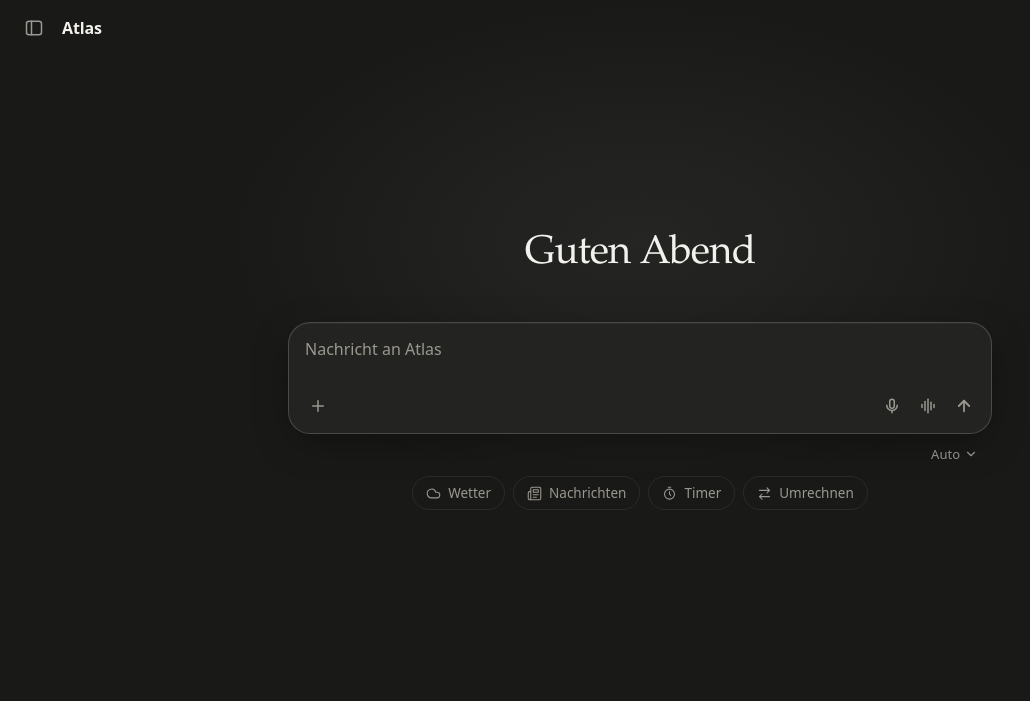
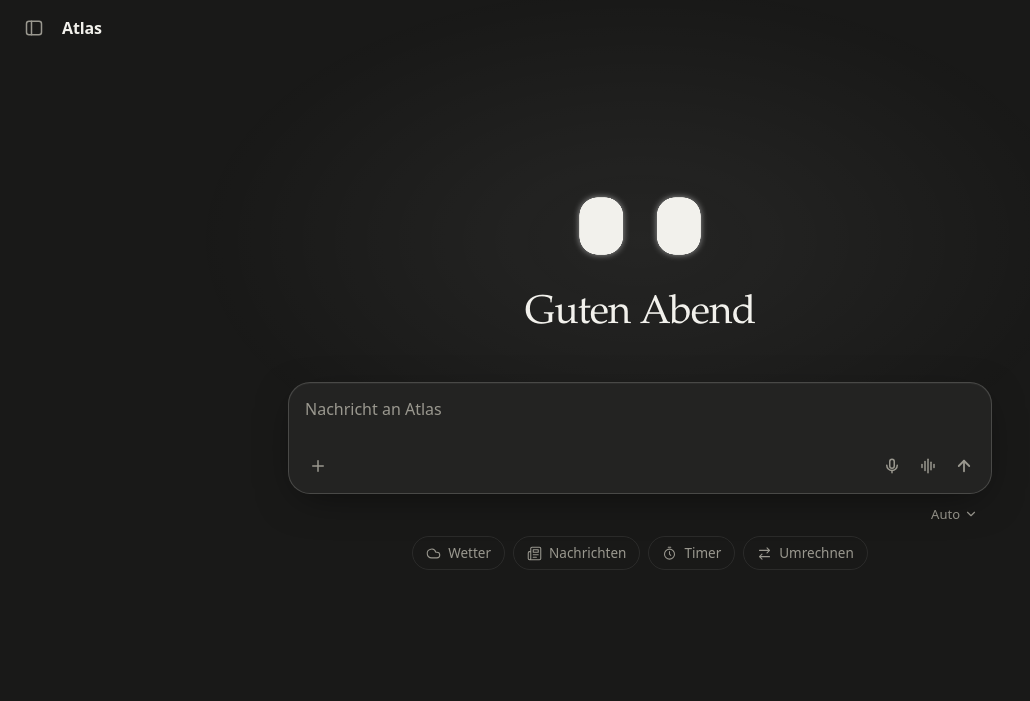
Before and after one commit to Breitmann177/Atlas, a plain HTML site: page index.html in a window 1280 px wide. Shown: the whole page, without its empty margins (0-1030 px from the left). Drawn offline with nearby package versions, Linux system fonts and the light colour scheme; no server answers; a small style sheet from the web is missing.

Commit message:
Gesicht: Roboter-Augen statt Halftone-Auge
Zwei runde, leuchtende Augen mit Stimmungen (blinzeln, zuhören, nachdenken, suchen, sprechen,
froh "^ ^", Timer als Füllstand, Münze/Würfel). Groß über der Begrüßung, klein oben links im Chat.

```diff
--- a/index.html
+++ b/index.html
@@ -609,11 +609,20 @@
   body:not(.klein) #plusmenue { top:calc(100% + 8px); bottom:auto; transform-origin:top left; }
   #plus[aria-expanded="true"] { transform:none; background:var(--karte); color:var(--fg); }
   #plusmenue { box-shadow:0 16px 48px -12px rgba(0,0,0,.6); border-color:var(--rand); }
+
+  /* ---- Roboter-Augen: groß über der Begrüßung, klein oben links ---- */
+  #auge, body.klein #auge { display:block; position:static; transform:none; transition:none; z-index:auto; cursor:default; }
+  #hero { flex-direction:column; gap:6px; }
+  #hero #auge { width:200px; height:auto; margin-bottom:2px; }
+  .logo #auge { width:34px; height:auto; }
+  body.wurf #auge, body.klein.wurf #auge { position:fixed; z-index:20; top:90px; left:50%; width:min(320px,70vw); transform:translateX(-50%); }
+  body.wurf::before { display:block; background:var(--bg); opacity:.92; }
+  @media (max-width:480px) { #hero #auge { width:150px; } }
 </style>
 
 </head>
 <body>
-<canvas id="auge" title="Menü"></canvas>
+<canvas id="auge" aria-hidden="true"></canvas>
 <button type="button" id="timeranzeige" title="Timer stoppen" hidden></button>
 <div id="wurfanzeige" hidden></div>
 
@@ -1809,9 +1818,6 @@
   function schliesseSeite() { seite.classList.remove("offen"); schleier.classList.remove("offen"); }
   document.getElementById("menueKnopf").addEventListener("click", () => oeffneSeite());
   document.getElementById("modusKnopf").addEventListener("click", (e) => { e.stopPropagation(); document.getElementById("plus").click(); });
-  document.getElementById("auge").addEventListener("click", () => {
-    if (seite.classList.contains("offen")) schliesseSeite(); else oeffneSeite();
-  });
   schleier.addEventListener("click", schliesseSeite);
   document.getElementById("zu").addEventListener("click", schliesseSeite);
   document.addEventListener("keydown", (e) => { if (e.key === "Escape") schliesseSeite(); });
@@ -2009,33 +2015,46 @@
   }
   document.querySelectorAll(".kachel[data-design]").forEach((k) => k.addEventListener("click", () => setzeDesign(k.dataset.design)));
 
-  // ---------- Halftone-Auge ----------
+  // ---------- Roboter-Augen ----------
+  // Zwei runde Augen als "Gesicht" von Atlas (in der App und später vorne auf der Box). Jede Stimmung setzt Zielwerte,
+  // die Augen gleiten weich dorthin:
+  //   ruhe    – blinzelt ab und zu, schaut kurz umher, freut sich manchmal
+  //   hoert   – Augen groß und wach, leichtes Pulsieren
+  //   denkt   – schauen nach oben zur Seite, etwas schmaler, ein Auge kleiner (nachdenklich)
+  //   sucht   – schauen schnell hin und her
+  //   spricht – wippen im Rhythmus, leicht fröhlich
+  //   froh    – kurz nach einer Antwort: "^ ^"
+  //   timer   – die Augen sind Füllstände, die Restzeit läuft nach unten ab
+  //   wurf    – Münze oder Würfel statt der Augen
   (function () {
     const canvas = document.getElementById("auge");
     const c = canvas.getContext("2d");
-    const W = 380, H = 210, R = 6;
-    canvas.width = W; canvas.height = H;
-    const quelle = document.createElement("canvas");
-    quelle.width = W; quelle.height = H;
-    const q = quelle.getContext("2d", { willReadFrequently: true });
-
-    let farbe = "#d4d4d4";
+    const W = 320, H = 180, SKALA = 2;
+    canvas.width = W * SKALA; canvas.height = H * SKALA;
+    c.scale(SKALA, SKALA);
+
+    // Platz: im leeren Chat groß über der Begrüßung, sonst klein neben dem Namen oben links
+    const hero = document.getElementById("hero"), kopf = document.querySelector("header .logo");
+    function platzieren() {
+      const klein = document.body.classList.contains("klein");
+      if (klein && canvas.parentElement !== kopf) kopf.prepend(canvas);
+      if (!klein && canvas.parentElement !== hero) hero.prepend(canvas);
+    }
+    platzieren();
+    new MutationObserver(platzieren).observe(document.body, { attributes: true, attributeFilter: ["class"] });
+
+    let farbe = "#f2f1ec", leuchten = true;
     window.augeFarbe = () => {
-      farbe = getComputedStyle(document.documentElement).getPropertyValue("--punkt").trim() || farbe;
+      const st = getComputedStyle(document.documentElement);
+      farbe = st.getPropertyValue("--fg").trim() || farbe;
+      leuchten = document.documentElement.dataset.theme !== "hell";
     };
-
-    // Freundliches Auge mit Stimmungen. Jede Stimmung setzt Zielwerte, das Auge gleitet weich dorthin:
-    //   ruhe     – offen, schaut ab und zu kurz umher, lächelt manchmal
-    //   hoert    – Live-Modus hört zu: weit offen, große Pupille
-    //   denkt    – schaut nach oben zur Seite, leicht zusammengekniffen
-    //   sucht    – schaut schnell umher
-    //   spricht  – lächelt und wippt im Rhythmus
-    //   froh     – kurz nach einer Antwort: lächelt ("^"-Auge)
+    window.augeFarbe();
+
     const ziel = { x: 0, y: 0 }, pos = { x: 0, y: 0 };
-    let blinzelStart = 0, naechstes = performance.now() + 2500;
-    let offen = 1, freude = 0, pupilleR = 24, naechsterUmblick = 0, naechstesLaecheln = performance.now() + 9000;
-    let uhr = 0;  // 0 = normale Pupille, 1 = Uhr (Timer läuft)
-    const UMHER = [[-1, -.3], [1, -.2], [.7, .6], [-.7, .5], [0, -.7], [1, .1], [-1, .2]];
+    let blinzelStart = -1000, naechstes = performance.now() + 2500;
+    let offen = 1, breite = 1, freude = 0, schief = 0, naechsterUmblick = 0, naechsteFreude = performance.now() + 12000;
+    const UMHER = [[-1, -.3], [1, -.2], [.7, .5], [-.7, .4], [0, -.6], [1, .1], [-1, .2]];
 
     function stimmung(t) {
       if (window.hermesWurf) return "wurf";
@@ -2048,145 +2067,112 @@
       return "ruhe";
     }
 
-    // Münze oder Würfel statt Pupille: bleibt an Ort und Stelle, dreht sich immer langsamer und landet auf dem Ergebnis.
-    // Beim Drehen sieht man beide Seiten der Münze im Wechsel, zuletzt die, auf der sie landet.
-    // Die dunkle Scheibe dahinter verdeckt die Pupille, auch wenn die Münze beim Drehen fast unsichtbar schmal ist.
+    function form(x, y, w, h) {
+      c.beginPath(); c.roundRect(x - w / 2, y - h / 2, w, h, Math.min(w, h) * 0.42);
+    }
+
+    function einAuge(cx, cy, w, h, rest) {
+      if (freude > 0.5) {  // "^": ein Bogen statt des Auges
+        const f = (freude - 0.5) * 2;
+        c.lineWidth = w * 0.26; c.lineCap = "round"; c.strokeStyle = farbe;
+        c.beginPath();
+        c.moveTo(cx - w * 0.42, cy + h * 0.12 * f + 6);
+        c.quadraticCurveTo(cx, cy - h * 0.42 * f, cx + w * 0.42, cy + h * 0.12 * f + 6);
+        c.stroke();
+        return;
+      }
+      if (rest !== null) {  // Timer: Umriss plus Füllstand
+        form(cx, cy, w, h); c.lineWidth = 4; c.strokeStyle = farbe; c.stroke();
+        c.save(); form(cx, cy, w - 10, h - 10); c.clip();
+        const fh = (h - 10) * rest;
+        c.fillStyle = farbe; c.fillRect(cx - w / 2, cy + (h - 10) / 2 - fh, w, fh);
+        c.restore();
+        return;
+      }
+      form(cx, cy, w, h); c.fillStyle = farbe; c.fill();
+    }
+
     function wurfZeichnen(t, cx, cy) {
       const w = window.hermesWurf, p = Math.min(1, (t - w.start) / w.dauer), brems = 1 - Math.pow(1 - p, 3);
-      q.fillStyle = "#050505"; q.beginPath(); q.arc(cx, cy, 66, 0, Math.PI * 2); q.fill();
-      q.save();
-      q.translate(cx, cy);
+      c.save(); c.translate(cx, cy); c.shadowBlur = 0;
       if (w.art === "muenze") {
         const winkel = (1 - Math.pow(1 - p, 2)) * Math.PI * 9, drehung = Math.cos(winkel);
-        q.scale(1, Math.max(0.06, Math.abs(drehung)));
-        q.fillStyle = "#f2f2f2"; q.beginPath(); q.arc(0, 0, 56, 0, Math.PI * 2); q.fill();
+        c.scale(1, Math.max(0.06, Math.abs(drehung)));
+        c.fillStyle = farbe; c.beginPath(); c.arc(0, 0, 56, 0, Math.PI * 2); c.fill();
         const seite = drehung < 0 ? w.ergebnis : w.ergebnis === "Kopf" ? "Zahl" : "Kopf";
-        q.fillStyle = "#000";
+        c.fillStyle = getComputedStyle(document.body).backgroundColor;
         if (seite === "Kopf") {
-          q.beginPath(); q.arc(0, -13, 19, 0, Math.PI * 2); q.fill();
-          q.beginPath(); q.ellipse(0, 28, 31, 22, 0, 0, Math.PI * 2); q.fill();
+          c.beginPath(); c.arc(0, -13, 19, 0, Math.PI * 2); c.fill();
+          c.beginPath(); c.ellipse(0, 28, 31, 22, 0, 0, Math.PI * 2); c.fill();
         } else {
-          q.font = "bold 84px Arial,sans-serif"; q.textAlign = "center"; q.textBaseline = "middle";
-          q.fillText("1", 0, 4);
+          c.font = "bold 84px Inter Variable, Arial, sans-serif"; c.textAlign = "center"; c.textBaseline = "middle";
+          c.fillText("1", 0, 4);
         }
       } else {
-        q.rotate(brems * Math.PI * 10);
-        q.fillStyle = "#f2f2f2"; q.beginPath(); q.roundRect(-45, -45, 90, 90, 12); q.fill();
+        c.rotate(brems * Math.PI * 10);
+        c.fillStyle = farbe; c.beginPath(); c.roundRect(-45, -45, 90, 90, 14); c.fill();
         const a = 23, punkte = { 1: [[0, 0]], 2: [[-a, -a], [a, a]], 3: [[-a, -a], [0, 0], [a, a]],
           4: [[-a, -a], [a, -a], [-a, a], [a, a]], 5: [[-a, -a], [a, -a], [0, 0], [-a, a], [a, a]],
           6: [[-a, -a], [a, -a], [-a, 0], [a, 0], [-a, a], [a, a]] };
-        q.fillStyle = "#000";
-        (punkte[p >= 1 ? w.ergebnis : 1 + Math.floor(brems * 40) % 6] || []).forEach(([x, y]) => { q.beginPath(); q.arc(x, y, 9, 0, Math.PI * 2); q.fill(); });
+        c.fillStyle = getComputedStyle(document.body).backgroundColor;
+        (punkte[p >= 1 ? w.ergebnis : 1 + Math.floor(brems * 40) % 6] || []).forEach(([x, y]) => { c.beginPath(); c.arc(x, y, 9, 0, Math.PI * 2); c.fill(); });
       }
-      q.restore();
+      c.restore();
     }
 
     function zeichne(t) {
-      if (t > naechstes) { blinzelStart = t; naechstes = t + 2500 + Math.random() * 3500; }
+      const s = stimmung(t);
+      if (t > naechstes && s !== "wurf") {
+        blinzelStart = t; naechstes = t + 2800 + Math.random() * 3800;
+        if (Math.random() < 0.15) naechstes = t + 260;  // manchmal doppelt blinzeln
+      }
       const b = t - blinzelStart;
-      const lid = b < 160 && !window.hermesWurf ? 1 - 0.95 * Math.sin((b / 160) * Math.PI) : 1;  // beim Wurf nicht blinzeln, sonst ist die Münze kurz weg
-
-      const s = stimmung(t);
-      let zOffen = 1, zFreude = 0, zPupille = 24;
+      const lid = b < 180 ? 1 - 0.92 * Math.sin((b / 180) * Math.PI) : 1;
+
+      let zOffen = 1, zBreite = 1, zFreude = 0, zSchief = 0;
       if (s === "sucht") {
-        zOffen = 0.85; zPupille = 20;
+        zOffen = 0.9;
         if (t > naechsterUmblick) {
           const z = UMHER[Math.floor(Math.random() * UMHER.length)];
-          ziel.x = z[0] * 46; ziel.y = z[1] * 20; naechsterUmblick = t + 450 + Math.random() * 450;
+          ziel.x = z[0] * 34; ziel.y = z[1] * 14; naechsterUmblick = t + 380 + Math.random() * 380;
         }
       } else if (s === "denkt") {
-        zOffen = 0.8; zPupille = 22 + Math.sin(t / 300) * 2; ziel.x = 26; ziel.y = -16;
+        zOffen = 0.72; zSchief = 0.18; ziel.x = 22; ziel.y = -16 + Math.sin(t / 420) * 2;
       } else if (s === "hoert") {
-        zOffen = 1.12; zPupille = 29; ziel.x = 0; ziel.y = 0;
+        zOffen = 1.12 + Math.sin(t / 260) * 0.04; zBreite = 1.06; ziel.x = 0; ziel.y = 0;
       } else if (s === "spricht") {
-        zOffen = 0.95; zFreude = 0.35 + Math.abs(Math.sin(t / 180)) * 0.25; zPupille = 26;
-        ziel.x = 0; ziel.y = Math.sin(t / 180) * 3;
-      } else if (s === "wurf") {
-        zOffen = 1.15; ziel.x = 0; ziel.y = 0;
-      } else if (s === "timer") {
-        zOffen = 1.1; ziel.x = 0; ziel.y = 0;
+        zOffen = 0.9; zFreude = 0.3; ziel.x = 0; ziel.y = Math.sin(t / 170) * 4;
       } else if (s === "froh") {
-        zFreude = 0.85; zPupille = 26; ziel.x = 0; ziel.y = 0;
+        zFreude = 1; ziel.x = 0; ziel.y = -2;
+      } else if (s === "timer" || s === "wurf") {
+        ziel.x = 0; ziel.y = 0;
       } else {
-        // Ruhe: ab und zu ein kurzer Blick zur Seite und ein kleines Lächeln, damit es lebendig wirkt
         if (t > naechsterUmblick) {
           const r = Math.random();
-          ziel.x = r < 0.5 ? 0 : (Math.random() - 0.5) * 50; ziel.y = r < 0.5 ? 0 : (Math.random() - 0.5) * 16;
-          naechsterUmblick = t + 1800 + Math.random() * 2500;
+          ziel.x = r < 0.55 ? 0 : (Math.random() - 0.5) * 44; ziel.y = r < 0.55 ? 0 : (Math.random() - 0.5) * 14;
+          naechsterUmblick = t + 1800 + Math.random() * 2600;
         }
-        if (t > naechstesLaecheln) naechstesLaecheln = t + 9000 + Math.random() * 8000;
-        if (naechstesLaecheln - t > 7600 && naechstesLaecheln - t < 9000) zFreude = 0.6;
+        if (t > naechsteFreude) naechsteFreude = t + 12000 + Math.random() * 10000;
+        if (naechsteFreude - t > 10600 && naechsteFreude - t < 12000) zFreude = 1;
       }
-      offen += (zOffen - offen) * 0.15;
-      freude += (zFreude - freude) * 0.15;
-      pupilleR += (zPupille - pupilleR) * 0.15;
-      uhr += ((window.hermesTimer ? 1 : 0) - uhr) * 0.12;
+      offen += (zOffen - offen) * 0.16;
+      breite += (zBreite - breite) * 0.16;
+      freude += (zFreude - freude) * 0.14;
+      schief += (zSchief - schief) * 0.1;
       pos.x += (ziel.x - pos.x) * 0.2;
       pos.y += (ziel.y - pos.y) * 0.2;
 
+      c.clearRect(0, 0, W, H);
+      c.shadowColor = leuchten ? "rgba(255,255,255,.55)" : "transparent";
+      c.shadowBlur = leuchten ? 22 : 0;
       const cx = W / 2, cy = H / 2;
-      const ry = Math.max(3, 74 * lid * offen);
-      q.filter = "none";
-      q.fillStyle = "#000"; q.fillRect(0, 0, W, H);
-      q.filter = "blur(3px)";
-      q.save();
-      q.beginPath();
-      q.ellipse(cx, cy, 128, ry, 0, 0, Math.PI * 2);
-      const g = q.createRadialGradient(cx, cy, 10, cx, cy, 140);
-      g.addColorStop(0, "#e2e2e2"); g.addColorStop(1, "#8a8a8a");
-      q.fillStyle = g; q.fill(); q.clip();
-      const ix = cx + pos.x, iy = cy + pos.y;
-      const ig = q.createRadialGradient(ix, iy, pupilleR * 0.6, ix, iy, 52);
-      ig.addColorStop(0, "#000"); ig.addColorStop(0.5, "#262626"); ig.addColorStop(1, "#5c5c5c");
-      q.fillStyle = ig; q.beginPath(); q.arc(ix, iy, 52, 0, Math.PI * 2); q.fill();
-      q.fillStyle = "#000"; q.beginPath(); q.arc(ix, iy, pupilleR, 0, Math.PI * 2); q.fill();
-      q.fillStyle = "#fff";
-      q.beginPath(); q.arc(ix - 17, iy - 17, 9, 0, Math.PI * 2); q.fill();
-      q.beginPath(); q.arc(ix + 14, iy + 13, 4, 0, Math.PI * 2); q.fill();
-      // Timer: Die Pupille wird zur Uhr. Der helle Kuchen ist die Restzeit und schrumpft im Uhrzeigersinn.
-      if (uhr > 0.02) {
-        const tm = window.hermesTimer, rest = tm ? Math.max(0, (tm.ende - Date.now()) / tm.dauer) : 0;
-        q.globalAlpha = uhr;
-        q.fillStyle = "#0c0c0c"; q.beginPath(); q.arc(cx, cy, 60, 0, Math.PI * 2); q.fill();
-        if (rest > 0) {
-          q.fillStyle = "#d8d8d8"; q.beginPath(); q.moveTo(cx, cy);
-          q.arc(cx, cy, 52, -Math.PI / 2, -Math.PI / 2 + rest * Math.PI * 2); q.closePath(); q.fill();
-        }
-        q.fillStyle = "#fff";
-        for (let i = 0; i < 12; i++) {  // Stundenstriche als Punkte
-          const w = (i / 12) * Math.PI * 2 - Math.PI / 2;
-          q.beginPath(); q.arc(cx + Math.cos(w) * 57, cy + Math.sin(w) * 57, i % 3 ? 2 : 3.5, 0, Math.PI * 2); q.fill();
-        }
-        q.fillStyle = "#000"; q.beginPath(); q.arc(cx, cy, 6, 0, Math.PI * 2); q.fill();
-        q.globalAlpha = 1;
-      }
-      if (window.hermesWurf) wurfZeichnen(t, cx, cy);
-      q.restore();
-      // Lächeln: das Unterlid schiebt sich als Bogen von unten ins Auge -> freundliche "^"-Form.
-      // Ohne Clip gezeichnet, damit es auch den weichen Rand des Auges abdeckt.
-      if (freude > 0.02) {
-        const oben = cy + ry - freude * ry * 1.05;
-        q.fillStyle = "#000";
-        q.beginPath();
-        q.ellipse(cx, oben + 120, 142, 120, 0, 0, Math.PI * 2);
-        q.fill();
-      }
-      q.filter = "none";
-
-      const daten = q.getImageData(0, 0, W, H).data;
-      c.clearRect(0, 0, W, H);
-      c.fillStyle = farbe;
-      let reihe = 0;
-      for (let y = R / 2; y < H; y += R * 0.87, reihe++) {
-        const versatz = reihe % 2 ? R / 2 : 0;
-        for (let x = R / 2 + versatz; x < W; x += R) {
-          const i = (Math.floor(y) * W + Math.floor(x)) * 4;
-          const hell = daten[i] / 255;
-          if (hell < 0.05) continue;
-          c.beginPath();
-          c.arc(x, y, (R / 2) * Math.pow(hell, 0.8), 0, Math.PI * 2);
-          c.fill();
-        }
+      if (s === "wurf") wurfZeichnen(t, cx, cy);
+      else {
+        const tm = window.hermesTimer;
+        const rest = s === "timer" && tm ? Math.max(0, (tm.ende - Date.now()) / tm.dauer) : null;
+        const w = 70 * breite, h = Math.max(6, 92 * offen * lid);
+        einAuge(cx - 62 + pos.x, cy + pos.y, w, h * (1 - schief), rest);
+        einAuge(cx + 62 + pos.x, cy + pos.y, w, h * (1 + schief * 0.4), rest);
       }
       requestAnimationFrame(zeichne);
     }
```
